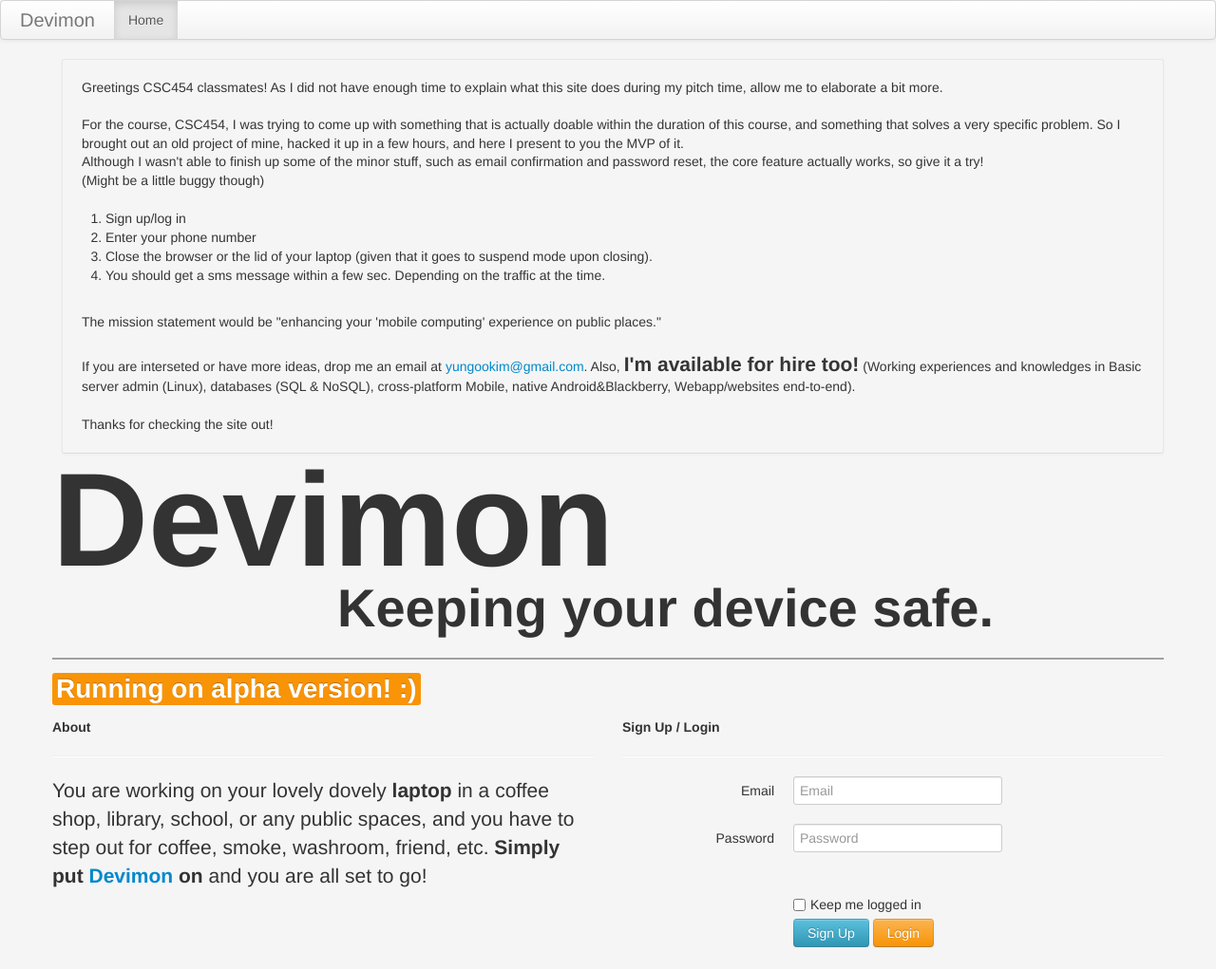
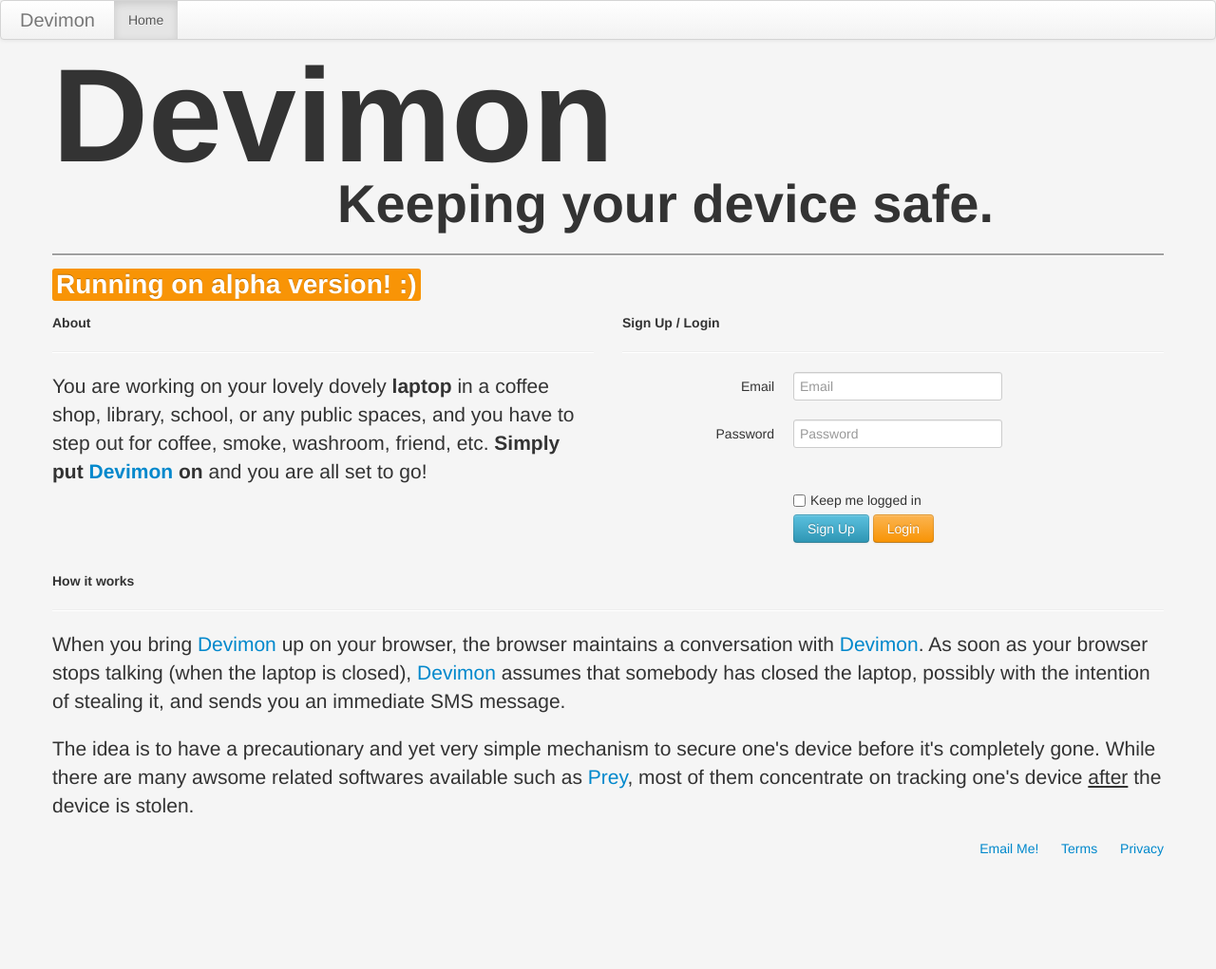
Before and after one commit to yungookim/devimon, a website: page public/index.html in a window 1280 px wide. Shown: the top 1021 px of the page at 95% size. After the commit the page ends 904 px from the top, so only its background shows below. Drawn offline with nearby package versions, Linux system fonts and the light colour scheme; a script that the page names is missing.

Commit message:
removed 494 texts

```diff
--- a/public/index.html
+++ b/public/index.html
@@ -34,32 +34,6 @@
 	</div>
 
 	<article id="container" class="container">
-
-		<div class="ctable" style="padding:20px 20px 20px 20px;">
-			Greetings CSC454 classmates!
-			As I did not have enough time to explain what this site does during my pitch time, allow me to elaborate a bit more.
-			<br>
-			<br>
-			For the course, CSC454, I was trying to come up with something that is actually doable within the duration of this course, and something that solves a very specific problem.
-			So I brought out an old project of mine, hacked it up in a few hours, and here I present to you the MVP of it.<br>
-			Although I wasn't able to finish up some of the minor stuff, such as email confirmation and password reset, the core feature actually works, so give it a try!
-			<br>(Might be a little buggy though)
-			<br><br>
-			<ol>
-				<li>Sign up/log in</li>
-				<li>Enter your phone number</li>
-				<li>Close the browser or the lid of your laptop (given that it goes to suspend mode upon closing).</li>
-				<li>You should get a sms message within a few sec. Depending on the traffic at the time.</li>
-			</ol>
-			<br>
-			The mission statement would be "enhancing your 'mobile computing' experience on public places."
-			<br><br>
-			If you are interseted or have more ideas, drop me an email at <a href="mailto:yungookim@gmail.com">yungookim@gmail.com</a>.
-			Also, <b style="font-size:1.5em;">I'm available for hire too!</b> (Working experiences and knowledges in Basic server admin (Linux), databases (SQL & NoSQL), cross-platform Mobile, native Android&Blackberry, Webapp/websites end-to-end).
-			<br><br>
-			Thanks for checking the site out!
-		</div>
-
 		<div class="container">
 			<div class="row-fluid">
 				<div class="span10">
```
